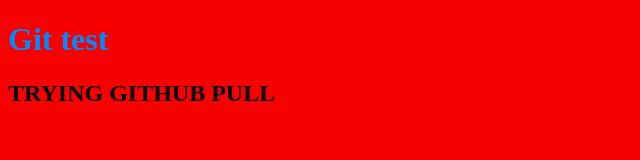
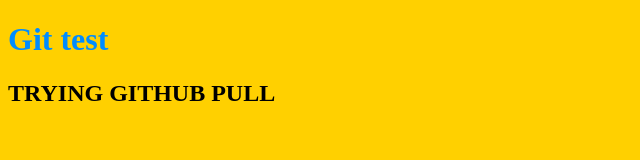
Before and after one commit to DCoelhoo/GitTest, a plain HTML site: page index.html in a window 1280 px wide. Shown: the whole page, without its empty margins (0-640 px from the left). Drawn offline with Linux system fonts and the light colour scheme.

Commit message:
Ikea Colors

```diff
--- a/styles.css
+++ b/styles.css
@@ -1,5 +1,5 @@
 body{
-    background-color: rgb(248, 0, 0);
+    background-color: rgb(255, 208, 0);
 }
 
 h1{
```
